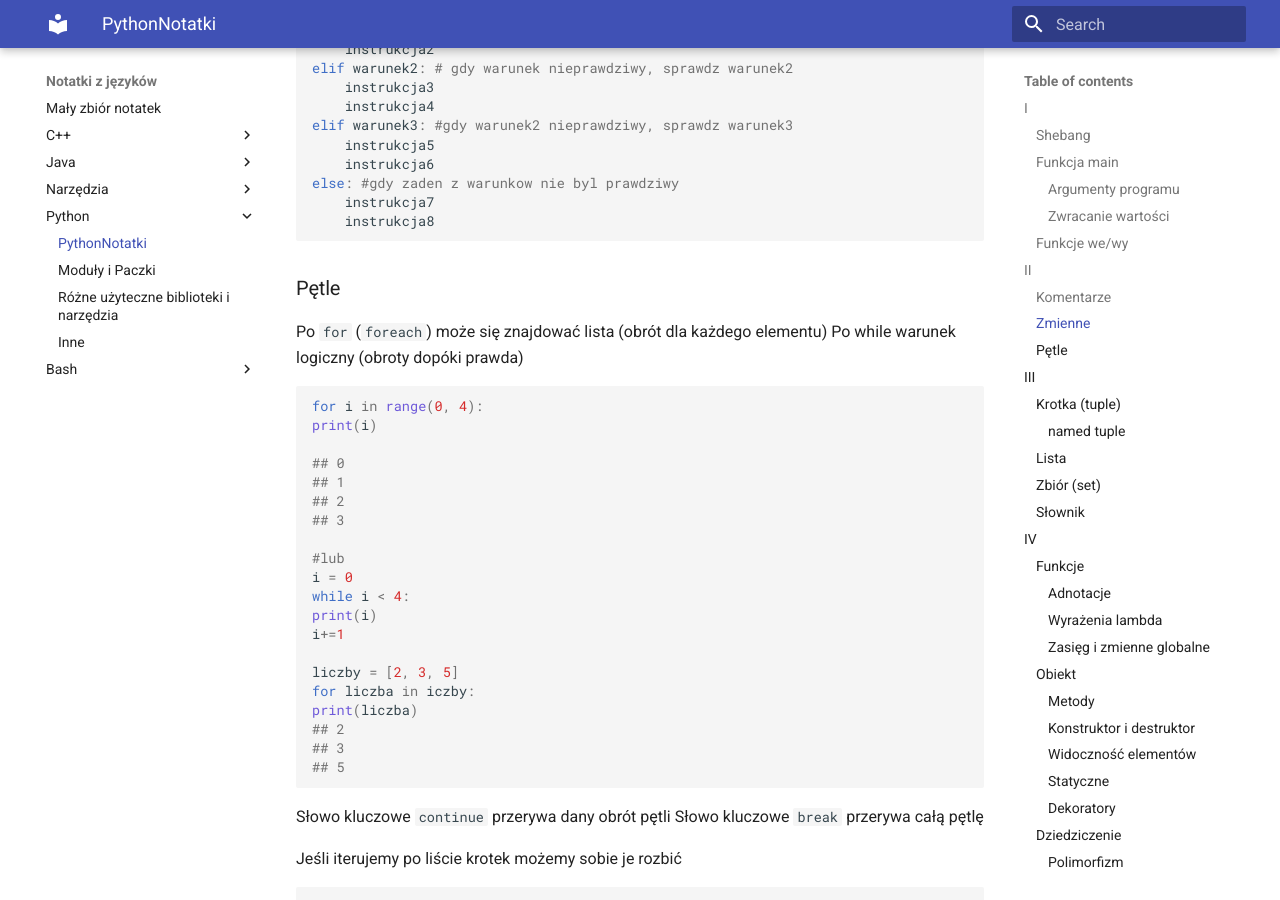
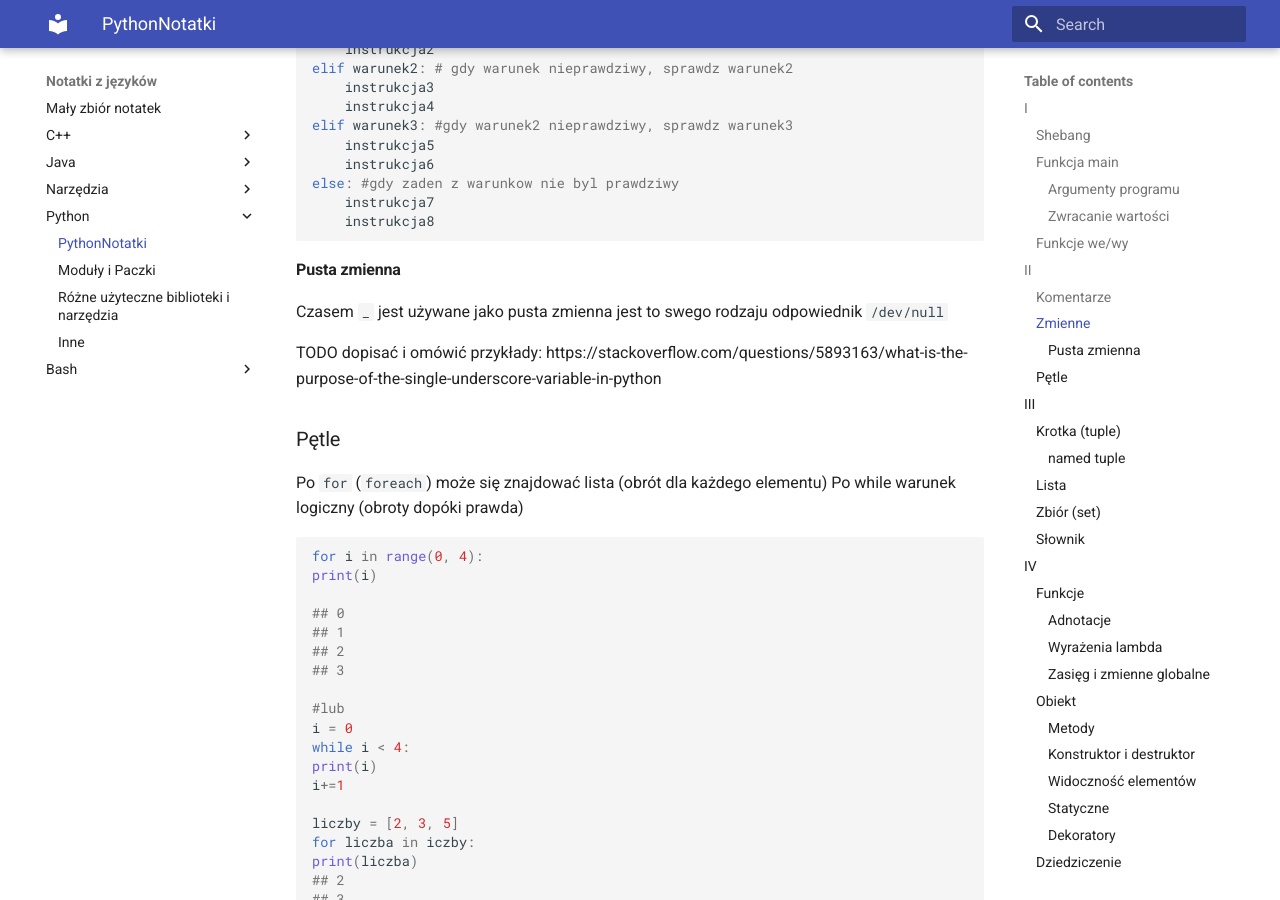
Before and after one commit to pktiuk/notatki_z_jezykow, an MkDocs documentation site: the page built from docs/Python/1_ogolne_notatki.md, in a window 1280 px wide and 900 px high, scrolled down 3720 px. Built offline with MkDocs 1.6.1 and Material for MkDocs 9.7.7, drawn with Linux system fonts in a browser that asks for light colours; some of the changed text lies outside the part shown.

Commit message:
Podłoga

````diff
--- a/docs/Python/1_ogolne_notatki.md
+++ b/docs/Python/1_ogolne_notatki.md
@@ -149,6 +149,14 @@ else: #gdy zaden z warunkow nie byl prawdziwy
     instrukcja7
     instrukcja8
 ```
+
+#### Pusta zmienna
+
+Czasem `_` jest używane jako pusta zmienna jest to swego rodzaju odpowiednik `/dev/null`
+
+TODO dopisać i omówić przykłady:
+https://stackoverflow.com/questions/5893163/what-is-the-purpose-of-the-single-underscore-variable-in-python
+
 ### Pętle
 Po `for` (`foreach`) może się znajdować lista (obrót dla każdego elementu)
 Po while warunek logiczny (obroty dopóki prawda)
````
